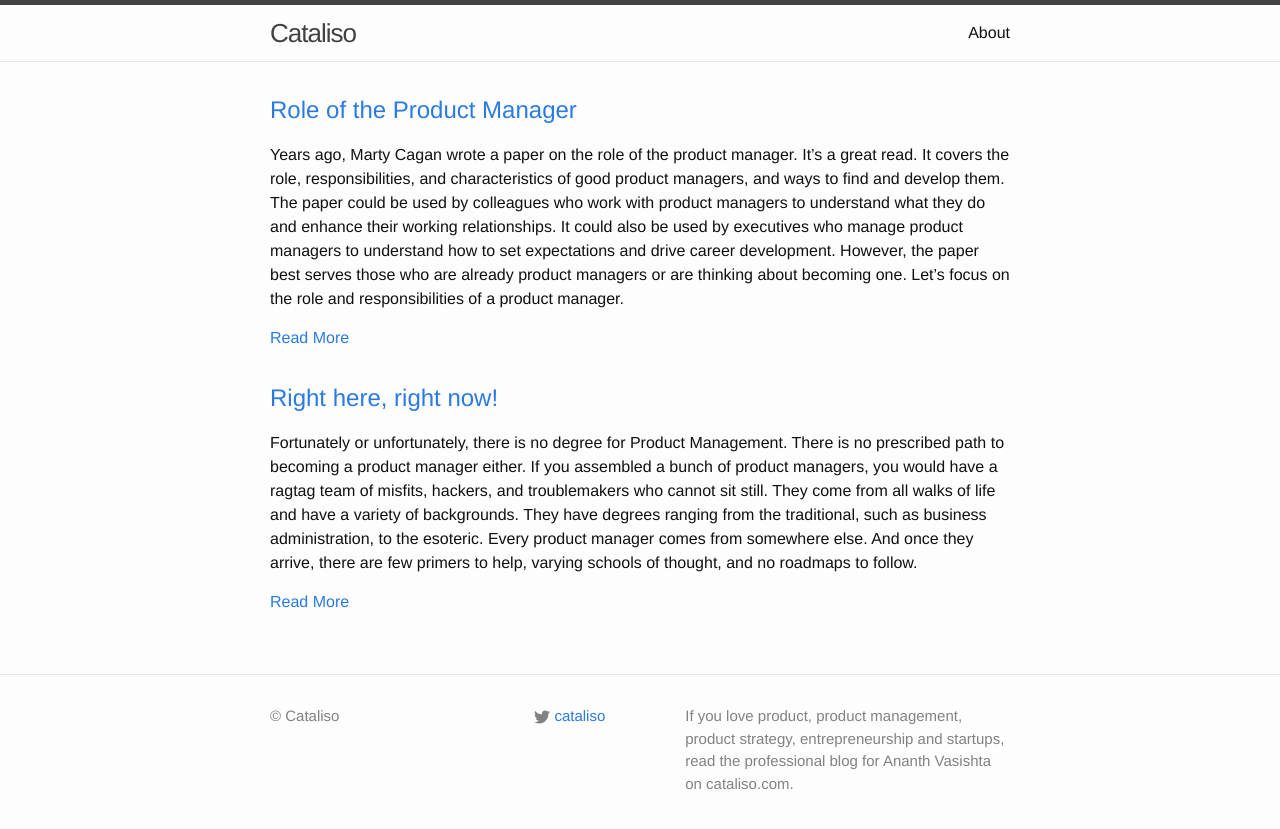
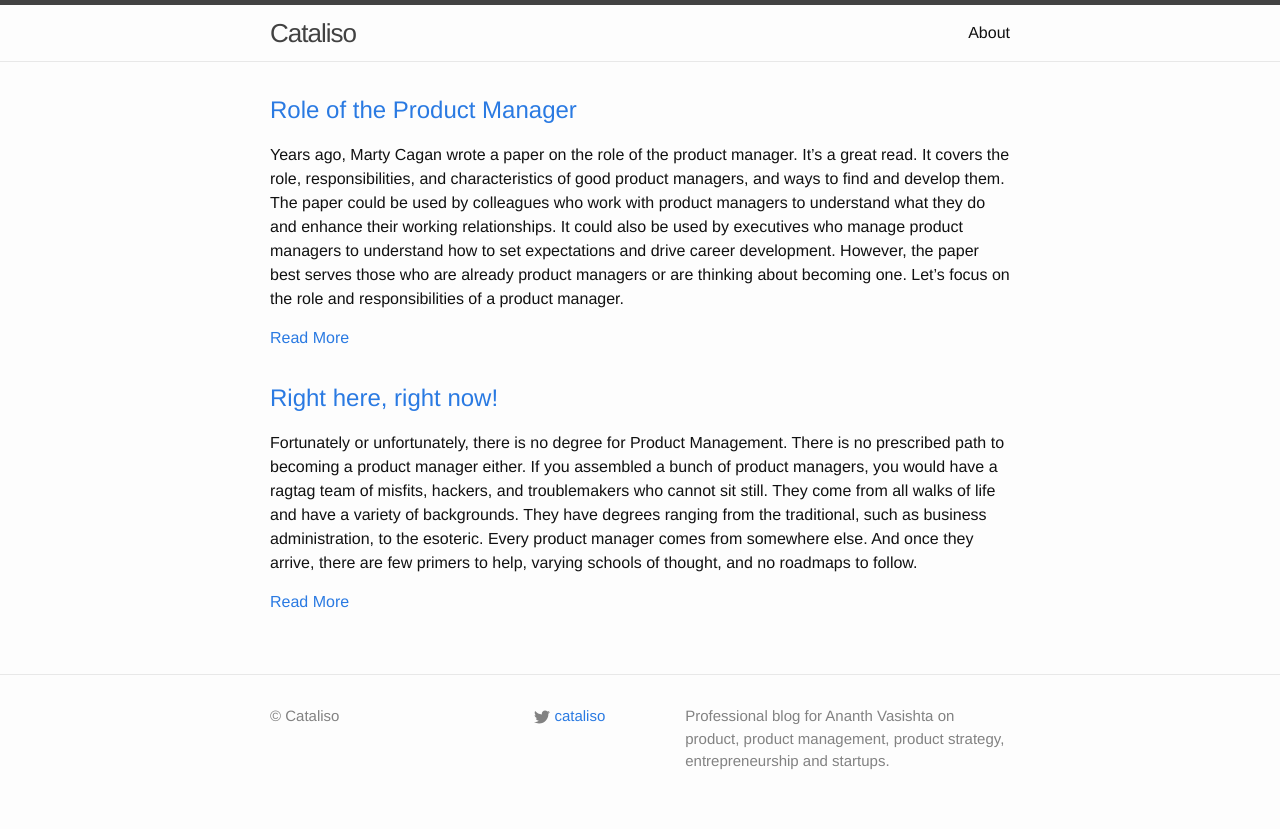
Before and after one commit to cataliso/cataliso.github.io, a Jekyll site: the page built from index.html, in a window 1280 px wide. Shown: the top 829 px of the page. Built offline with Jekyll 4.4.1, drawn with Linux system fonts in a browser that asks for light colours.

Commit message:
Minor footer update

```diff
--- a/_config.yml
+++ b/_config.yml
@@ -2,7 +2,7 @@
 title: Cataliso
 email: info@cataliso.com
 description: > # this means to ignore newlines until "baseurl:"
- If you love product, product management, product strategy, entrepreneurship and startups, read the professional blog for Ananth Vasishta on cataliso.com.
+ Professional blog for Ananth Vasishta on product, product management, product strategy, entrepreneurship and startups.
 baseurl: "" # the subpath of your site, e.g. /blog/
 url: "http://cataliso.com" # the base hostname & protocol for your site
 twitter_username: cataliso
```
